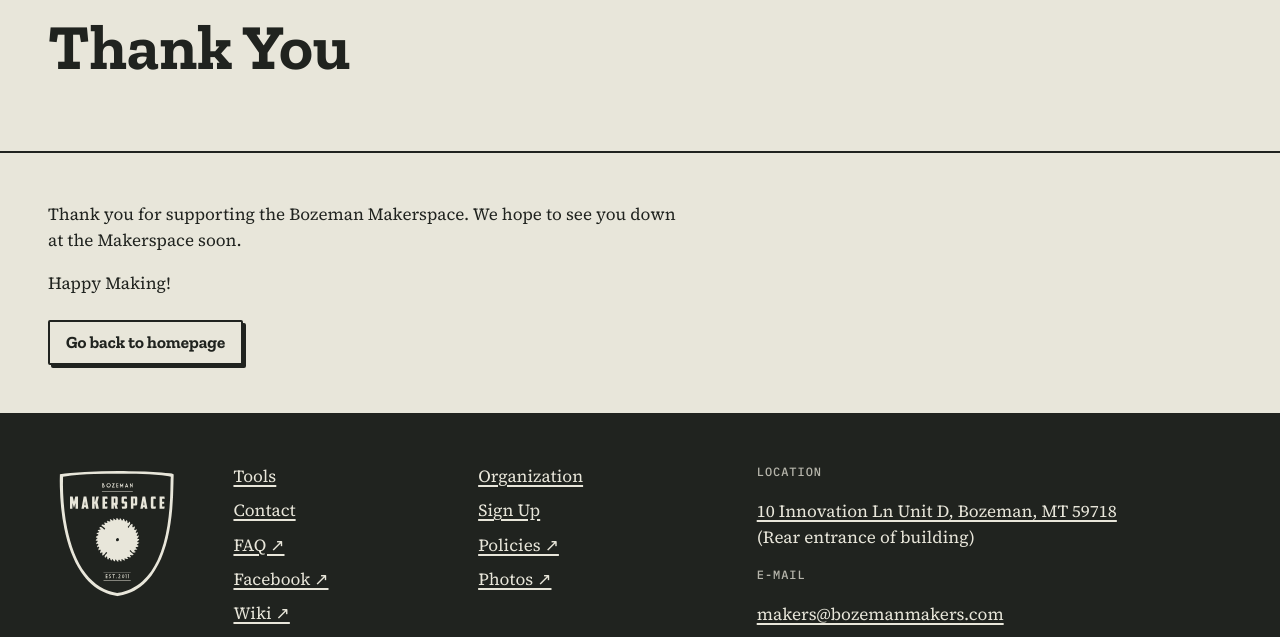
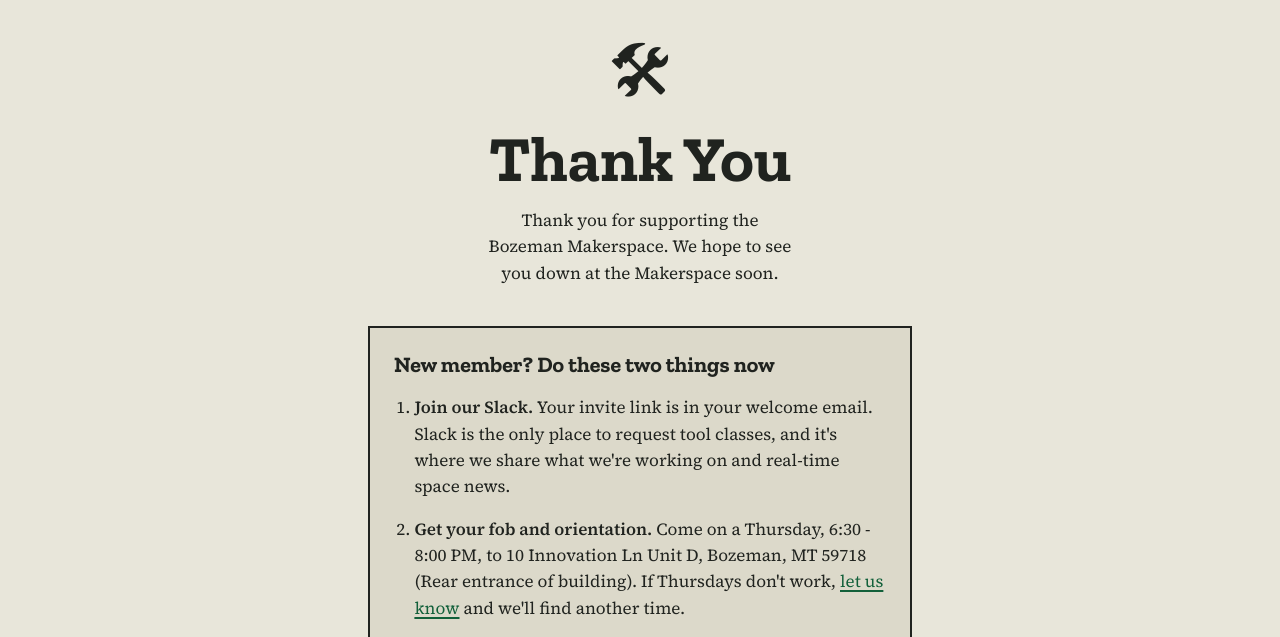
Before and after one commit to BozemanMakers/bozemanmakers.org, an Astro site: page /thank-you in a window 1280 px wide. Shown: the part 163-800 px from the top of the page. Built offline with nearby package versions, Linux system fonts and the light colour scheme; Astro itself is replaced by a stand-in of ours; a web font is replaced by a local one.

Commit message:
feat: separate confirmation pages for new members and the contact form
- /thank-you/ (Memberful's return page) now lists the Slack and fob
  orientation steps; the Slack invite link stays in the welcome email
- Add /message-sent/ for the contact form
- Keep both out of the sitemap

Co-Authored-By: Claude Sonnet 5.5 <noreply@anthropic.com>

```diff
--- a/astro.config.mjs
+++ b/astro.config.mjs
@@ -9,8 +9,8 @@ export default defineConfig({
   build: { format: 'directory' },
   integrations: [
     sitemap({
-      // The form-success page is not a search result.
-      filter: (page) => !page.endsWith('/thank-you/'),
+      // Confirmation pages are not search results.
+      filter: (page) => !/\/(thank-you|message-sent)\/$/.test(page),
     }),
   ],
 });
--- a/src/content/microcopy.ts
+++ b/src/content/microcopy.ts
@@ -34,6 +34,10 @@ export const microcopy = {
       title: 'Thank You – Bozeman Makerspace',
       description: 'Thank you for supporting the Bozeman Makerspace.',
     },
+    messageSent: {
+      title: 'Message Sent – Bozeman Makerspace',
+      description: 'Your message was sent to the Bozeman Makerspace officers.',
+    },
     notFound: {
       title: 'Page not found – Bozeman Makerspace',
       description: 'Page not found – Bozeman Makerspace.',
--- a/src/pages/thank-you.astro
+++ b/src/pages/thank-you.astro
@@ -1,31 +1,47 @@
 ---
+import '@fontsource/noto-emoji/400.css';
 import Base from '../layouts/Base.astro';
 import Button from '../components/Button.astro';
 
+import { org } from '../data/org';
 import { microcopy } from '../content/microcopy';
 
 const meta = microcopy.meta.thankYou;
 ---
 
 <Base title={meta.title} description={meta.description} noindex>
-  <div class="page-intro">
+  <section class="section thank-you">
+    <span class="thank-you__icon" aria-hidden="true">🛠</span>
     <!-- source: archive/thank-you.md:L12 -->
     <h1>Thank You</h1>
-  </div>
+    <!-- source: archive/thank-you.md:L14-L16 -->
+    <p>
+      Thank you for supporting the Bozeman Makerspace. We hope to see you down at
+      the Makerspace soon.
+    </p>
 
-  <section class="section">
-    <div class="prose">
-      <!-- source: archive/thank-you.md:L14-L16 -->
-      <p>
-        Thank you for supporting the Bozeman Makerspace. We hope to see you down
-        at the Makerspace soon.
-      </p>
-      <p>Happy Making!</p>
+    <!-- source: the Memberful welcome email. The Slack invite link is left in the
+         email on purpose, so it isn't exposed on a public page. -->
+    <div class="next-steps">
+      <h2>New member? Do these two things now</h2>
+      <ol>
+        <li>
+          <strong>Join our Slack.</strong> Your invite link is in your welcome
+          email. Slack is the only place to request tool classes, and it's where
+          we share what we're working on and real-time space news.
+        </li>
+        <li>
+          <strong>Get your fob and orientation.</strong> Come on a Thursday,
+          {org.hours.public.replace('Thurs ', '')}, to {org.address.display}
+          {' '}{org.address.note}. If Thursdays don't work,
+          <a href={`mailto:${org.email}`}>let us know</a> and we'll find another
+          time.
+        </li>
+      </ol>
     </div>
 
-    <div class="cta-row">
-      <!-- source: archive/thank-you.md:L18 -->
-      <Button href="/">Go back to homepage</Button>
-    </div>
+    <p>Happy Making!</p>
+    <!-- source: archive/thank-you.md:L18 -->
+    <Button href="/">Go back to homepage</Button>
   </section>
 </Base>
--- a/src/styles/site.css
+++ b/src/styles/site.css
@@ -811,6 +811,63 @@ a:hover {
   list-style: none;
 }
 
+/* Thank you ------------------------------------------------------------- */
+
+.thank-you {
+  display: flex;
+  flex-direction: column;
+  align-items: center;
+  padding-block: 6rem;
+  text-align: center;
+}
+
+.thank-you__icon {
+  font-family: 'Noto Emoji', sans-serif;
+  font-size: 4rem;
+  line-height: 1;
+}
+
+.thank-you h1 {
+  margin: var(--space-4) 0 var(--space-3);
+  font-family: var(--font-display);
+  font-size: clamp(2.5rem, 6vw, 4rem);
+  line-height: 1;
+}
+
+.thank-you p {
+  max-width: 34ch;
+  margin: 0 0 var(--space-3);
+}
+
+.next-steps {
+  max-width: 34rem;
+  margin: var(--space-4) 0;
+  padding: var(--space-4);
+  border: var(--border-firm) solid var(--ink);
+  background: var(--paper-2);
+  text-align: left;
+}
+
+.next-steps h2 {
+  margin: 0 0 var(--space-3);
+  font-family: var(--font-display);
+  font-size: 1.375rem;
+  line-height: 1.2;
+}
+
+.next-steps ol {
+  margin: 0;
+  padding-left: 1.2em;
+}
+
+.next-steps li + li {
+  margin-top: var(--space-3);
+}
+
+.thank-you .bzm-btn {
+  margin-top: var(--space-3);
+}
+
 /* 404 ------------------------------------------------------------------- */
 
 .not-found {
--- a/worker/contact.ts
+++ b/worker/contact.ts
@@ -94,7 +94,7 @@ export async function handleContact(
 
   // Honeypot: real people leave this empty. Pretend it worked.
   if (clean(form.get('company'))) {
-    return new Response(null, { status: 303, headers: { Location: '/thank-you/' } });
+    return new Response(null, { status: 303, headers: { Location: '/message-sent/' } });
   }
 
   const name = clean(form.get('name'));
@@ -173,5 +173,5 @@ export async function handleContact(
     return errorPage('The message could not be sent. Please email us instead.', 502);
   }
 
-  return new Response(null, { status: 303, headers: { Location: '/thank-you/' } });
+  return new Response(null, { status: 303, headers: { Location: '/message-sent/' } });
 }
```
Also changed, not shown: src/pages/message-sent.astro (added, +21 -0 lines), README.md.
